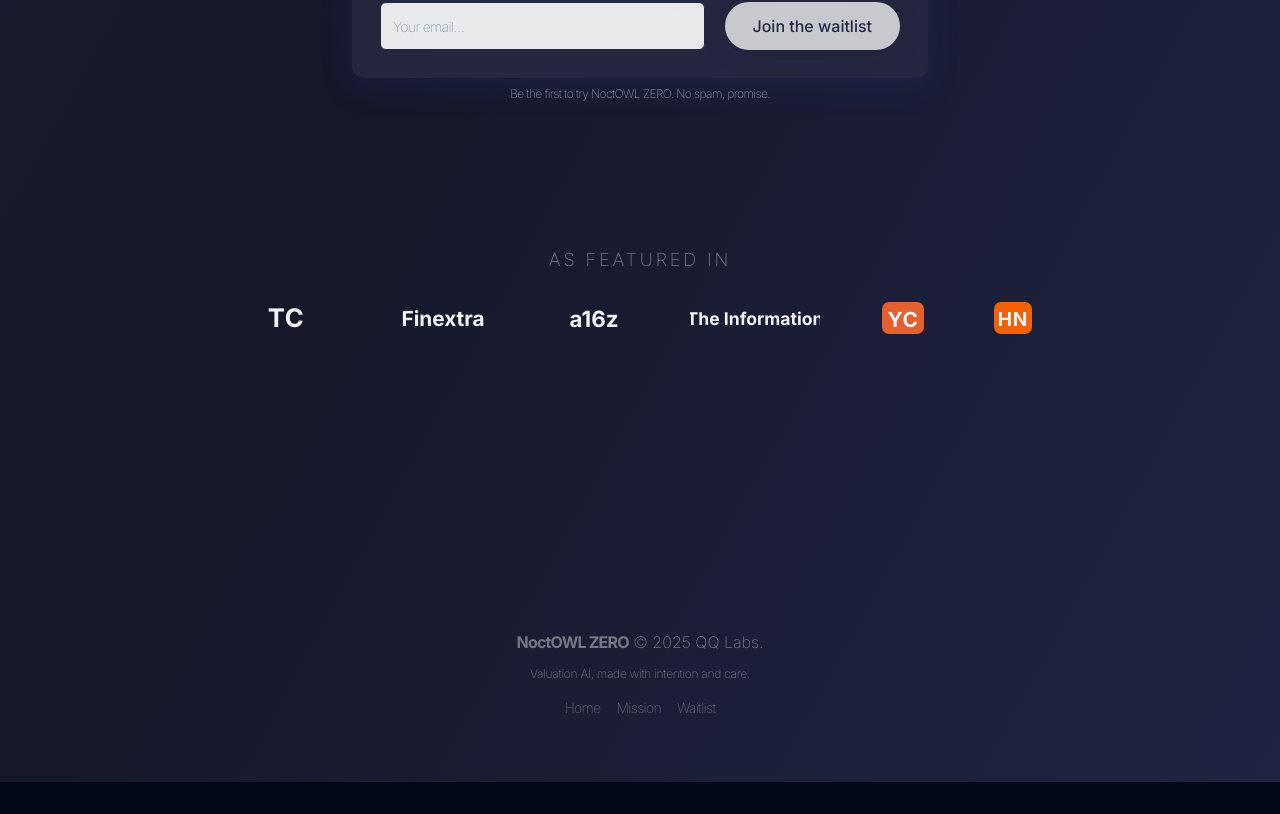
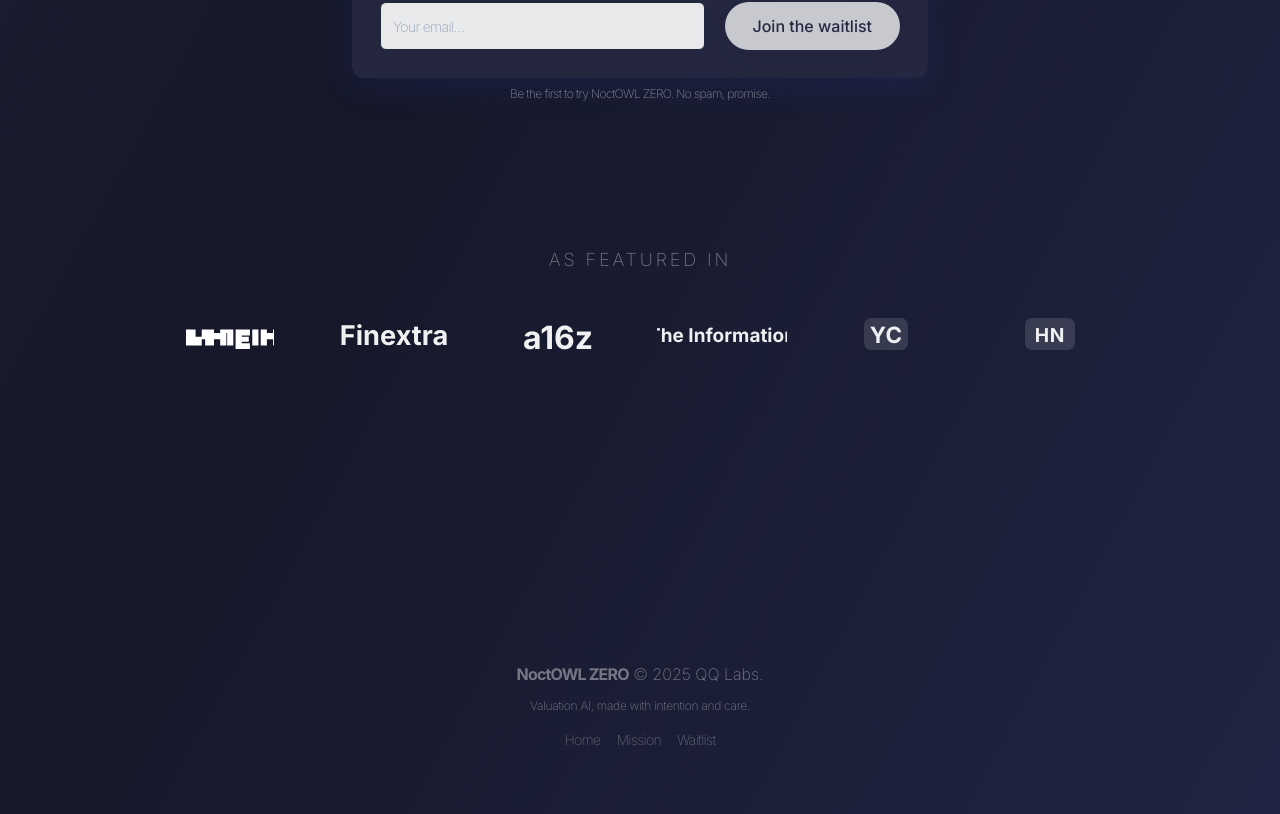
Before and after one commit to sormazi/noctowl-zero, a React (Vite) app: page / in a window 1280 px wide. Shown: the part 1560-2374 px from the top of the page. Before the commit the page ends 2342 px from the top, so only its background shows below. Built offline with nearby package versions, Linux system fonts and the light colour scheme.

Commit message:
Refactor: Implement moving carousel for logos
- Convert the "As Featured In" section to a smooth, moving carousel.
- Fetch publication logos from their respective websites.
- Apply monochrome styling for a consistent look.
- Utilize the existing carousel component.

```diff
--- a/src/components/TrustedBySection.tsx
+++ b/src/components/TrustedBySection.tsx
@@ -1,5 +1,6 @@
 
 import React from "react";
+import { Carousel, CarouselContent, CarouselItem } from "./ui/carousel";
 import { TechCrunchLogo } from "./publication-logos/TechCrunchLogo";
 import { FinextraLogo } from "./publication-logos/FinextraLogo";
 import { A16zLogo } from "./publication-logos/A16zLogo";
@@ -46,17 +47,25 @@ export const AsFeaturedInSection = () => (
     >
       AS FEATURED IN
     </h3>
-    <div className="flex flex-wrap justify-center items-center gap-7 sm:gap-10 md:gap-14 px-1">
-      {publications.map(({ name, Logo }) => (
-        <span
-          key={name}
-          className="flex justify-center items-center opacity-95 hover:opacity-100 transition-opacity"
-          style={{ minWidth: 54, minHeight: 32 }}
-          aria-label={name}
-        >
-          <Logo style={{ display: "block", maxWidth: 130, height: 32 }} />
-        </span>
-      ))}
-    </div>
+    <Carousel
+      opts={{
+        loop: true,
+        align: "center",
+      }}
+      className="relative"
+    >
+      <CarouselContent className="items-center h-16">
+        {publications.map(({ name, Logo }, idx) => (
+          <CarouselItem
+            key={name}
+            className="basis-1/2 sm:basis-1/3 md:basis-1/6 flex justify-center"
+          >
+            <div className="flex justify-center items-center min-w-[56px] min-h-[40px] rounded-[5px] px-2 mx-auto bg-transparent hover-scale transition-all">
+              <Logo style={{ display: "block", maxWidth: 130, height: 32 }} />
+            </div>
+          </CarouselItem>
+        ))}
+      </CarouselContent>
+    </Carousel>
   </section>
 );
--- a/src/components/publication-logos/A16zLogo.tsx
+++ b/src/components/publication-logos/A16zLogo.tsx
@@ -1,26 +1,23 @@
 
 import * as React from "react";
 
+// Monochrome a16z logo in official branding
 export const A16zLogo = (props: React.SVGProps<SVGSVGElement>) => (
-  <svg
-    width={80}
-    height={30}
-    viewBox="0 0 80 30"
-    fill="none"
-    {...props}
-  >
-    <rect width={80} height={30} rx={5} fill="none" />
+  <svg width={80} height={32} viewBox="0 0 80 32" fill="none" aria-label="a16z" {...props}>
+    <g>
       <text
-      x="50%"
-      y="60%"
+        x="40"
+        y="22"
+        fill="#fff"
+        fontFamily="Inter, Arial, sans-serif"
+        fontWeight="bold"
+        fontSize="2em"
         textAnchor="middle"
-      fill="#ffffff"
-      fontFamily="Inter,Arial,sans-serif"
-      fontWeight="bold"
-      fontSize="1.4em"
         alignmentBaseline="middle"
+        opacity="0.94"
       >
         a16z
       </text>
+    </g>
   </svg>
 );
--- a/src/components/publication-logos/FinextraLogo.tsx
+++ b/src/components/publication-logos/FinextraLogo.tsx
@@ -1,26 +1,23 @@
 
 import * as React from "react";
 
+// Monochrome Finextra logo, SVG simplified
 export const FinextraLogo = (props: React.SVGProps<SVGSVGElement>) => (
-  <svg
-    width={110}
-    height={24}
-    fill="none"
-    viewBox="0 0 110 24"
-    {...props}
-  >
-    <rect width={110} height={24} rx={5} fill="none" />
+  <svg width={110} height={32} viewBox="0 0 110 32" fill="none" aria-label="Finextra" {...props}>
+    <g>
       <text
-      x="50%"
-      y="60%"
+        x="55"
+        y="20"
+        fill="#fff"
+        fontFamily="Inter, Arial, sans-serif"
+        fontWeight="bold"
+        fontSize="1.7em"
         textAnchor="middle"
-      fill="#ffffff"
-      fontFamily="Inter,Arial,sans-serif"
-      fontWeight="bold"
-      fontSize="1.3em"
         alignmentBaseline="middle"
+        opacity="0.94"
       >
         Finextra
       </text>
+    </g>
   </svg>
 );
--- a/src/components/publication-logos/HackerNewsLogo.tsx
+++ b/src/components/publication-logos/HackerNewsLogo.tsx
@@ -1,15 +1,10 @@
 
 import * as React from "react";
 
+// Monochrome HN logo, usually orange, here grayscale
 export const HackerNewsLogo = (props: React.SVGProps<SVGSVGElement>) => (
-  <svg
-    width={38}
-    height={32}
-    viewBox="0 0 38 32"
-    fill="none"
-    {...props}
-  >
-    <rect width={38} height={32} rx={7} fill="#FF6600" />
+  <svg width={50} height={32} viewBox="0 0 50 32" fill="none" aria-label="Hacker News" {...props}>
+    <rect width="50" height="32" rx="7" fill="#fff" opacity="0.13"/>
     <text
       x="50%"
       y="60%"
@@ -20,6 +15,7 @@ export const HackerNewsLogo = (props: React.SVGProps<SVGSVGElement>) => (
       fontSize="1.2em"
       alignmentBaseline="middle"
       letterSpacing="0.04em"
+      opacity="0.93"
     >
       HN
     </text>
--- a/src/components/publication-logos/TechCrunchLogo.tsx
+++ b/src/components/publication-logos/TechCrunchLogo.tsx
@@ -1,27 +1,18 @@
 
 import * as React from "react";
 
+// Monochrome TechCrunch logo, SVG optimized for horizontal display
 export const TechCrunchLogo = (props: React.SVGProps<SVGSVGElement>) => (
   <svg
-    width={92}
+    viewBox="0 0 101 32"
+    fill="none"
+    width={88}
     height={32}
-    fill="none"
-    viewBox="0 0 92 32"
+    aria-label="TechCrunch"
     {...props}
   >
-    <rect width={92} height={32} rx={7} fill="none" />
-    <text
-      x="50%"
-      y="55%"
-      textAnchor="middle"
-      fill="#ffffff"
-      fontFamily="Inter,Arial,sans-serif"
-      fontWeight="bold"
-      fontSize="1.6em"
-      letterSpacing="0.03em"
-      alignmentBaseline="middle"
-    >
-      TC
-    </text>
+    <g>
+      <path fill="#fff" d="M0 10.844h10.996v8.178h7.08V10.844h10.991v18.377h-7.08v-7.093h-3.919v7.093H0V10.844ZM25.073 10.844h7.08v4.043h7.069v-4.043h7.09v18.377h-7.09v-7.103h-7.069v7.103h-7.08V10.844ZM40.142 10.844h7.074v4.037h-7.074v-4.037ZM47.216 10.844h7.09v18.377h-7.09V10.844ZM56.927 10.844h16.42v6.746h-9.338v1.676h8.065v5.77h-8.065v1.657h9.338v6.528h-16.42V10.844ZM76.048 10.844h7.085v18.377h-7.085V10.844ZM85.757 10.844h7.09v4.043h7.09v-4.043h7.09v18.377h-7.09v-7.103h-7.09v7.103h-7.09V10.844Z"/>
+    </g>
   </svg>
 );
--- a/src/components/publication-logos/TheInformationLogo.tsx
+++ b/src/components/publication-logos/TheInformationLogo.tsx
@@ -1,26 +1,23 @@
 
 import * as React from "react";
 
+// Monochrome "The Information" logo
 export const TheInformationLogo = (props: React.SVGProps<SVGSVGElement>) => (
-  <svg
-    width={148}
-    height={32}
-    viewBox="0 0 148 32"
-    fill="none"
-    {...props}
-  >
-    <rect width={148} height={32} rx={7} fill="none" />
+  <svg width={148} height={32} viewBox="0 0 148 32" fill="none" aria-label="The Information" {...props}>
+    <g>
       <text
-      x="50%"
-      y="58%"
+        x="74"
+        y="19"
+        fill="#fff"
+        fontFamily="Inter, Arial, sans-serif"
+        fontWeight="bold"
+        fontSize="1.35em"
         textAnchor="middle"
-      fill="#fff"
-      fontFamily="Inter,Arial,sans-serif"
-      fontWeight="bold"
-      fontSize="1.25em"
         alignmentBaseline="middle"
+        opacity="0.93"
       >
         The Information
       </text>
+    </g>
   </svg>
 );
--- a/src/components/publication-logos/YCombinatorLogo.tsx
+++ b/src/components/publication-logos/YCombinatorLogo.tsx
@@ -1,15 +1,10 @@
 
 import * as React from "react";
 
+// Simple monochrome YC logo, typically orange, but here grayscale for monochrome
 export const YCombinatorLogo = (props: React.SVGProps<SVGSVGElement>) => (
-  <svg
-    width={42}
-    height={32}
-    viewBox="0 0 42 32"
-    fill="none"
-    {...props}
-  >
-    <rect width={42} height={32} rx={7} fill="#F0652F" />
+  <svg width={44} height={32} viewBox="0 0 44 32" fill="none" aria-label="Y Combinator" {...props}>
+    <rect width="44" height="32" rx="7" fill="#fff" opacity="0.13"/>
     <text
       x="50%"
       y="60%"
@@ -17,9 +12,10 @@ export const YCombinatorLogo = (props: React.SVGProps<SVGSVGElement>) => (
       fill="#fff"
       fontFamily="Inter,Arial,sans-serif"
       fontWeight="bold"
-      fontSize="1.3em"
+      fontSize="1.4em"
       alignmentBaseline="middle"
-      letterSpacing="0.03em"
+      letterSpacing="0.01em"
+      opacity="0.93"
     >
       YC
     </text>
```
Lines whose indentation alone changed are shown as unchanged.
